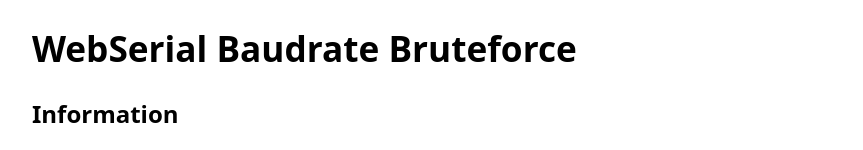
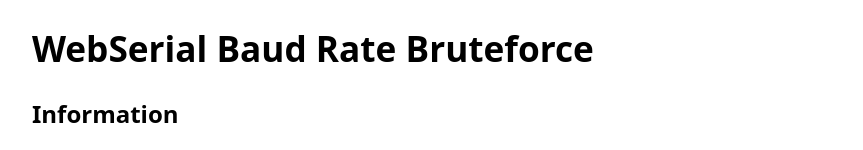
Before and after one commit to lanrat/webserial-bruteforce, a plain HTML site: page index.html in a window 1280 px wide. Shown: the top 150 px of the page, without its empty margins (208-1071 px from the left). Drawn offline with nearby package versions, Linux system fonts and the light colour scheme.

Commit message:
use strict and added lint

```diff
--- a/index.html
+++ b/index.html
@@ -5,10 +5,10 @@
     <meta name="viewport" content="width=device-width, initial-scale=1">
     <link rel="stylesheet" href="https://cdn.jsdelivr.net/npm/water.css@2/out/water.min.css">
 
-    <title>WebSerial Baudrate Bruteforce</title>
+    <title>WebSerial Baud Rate Bruteforce</title>
 </head>
 <body>
-    <h1>WebSerial Baudrate Bruteforce</h1>
+    <h1>WebSerial Baud Rate Bruteforce</h1>
     <h2 id="warnBlock">Your Browser does not appear to support WebSerial</h2>
     <h2>Information</h2>
     <p>This page uses <a href="https://developer.mozilla.org/en-US/docs/Web/API/Web_Serial_API" target="_blank">WebSerial</a> to try every possible
--- a/js/script.js
+++ b/js/script.js
@@ -1,4 +1,4 @@
-
+"use strict";
 // TODO options to select these...
 const allOptions = {
     baudRate: [9600, 14400, 19200, 38400, 57600, 115200],
```
Also changed, not shown: .cspell.json (added), README.md.
